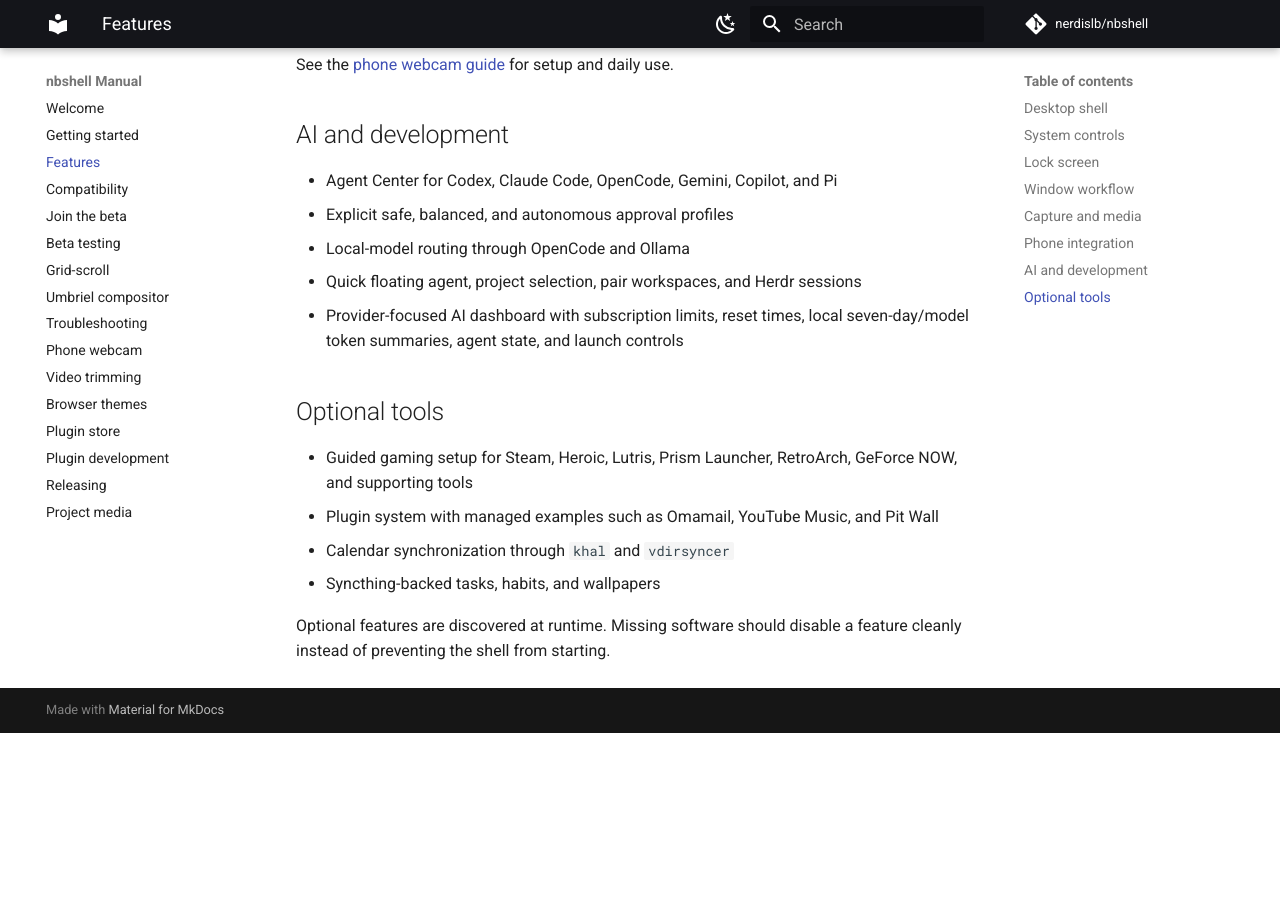
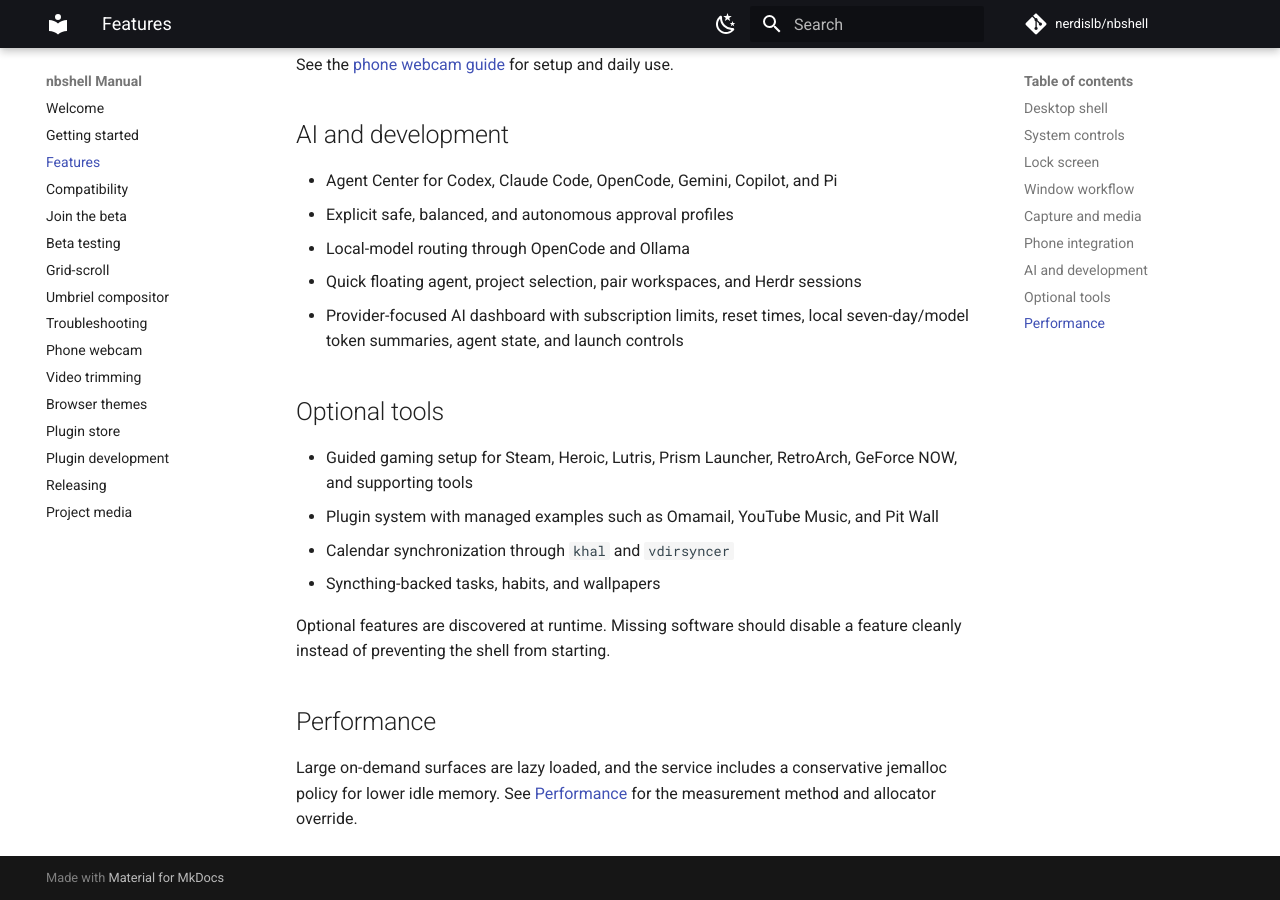
Before and after one commit to nerdislb/nbshell, an MkDocs documentation site: the page built from docs/features.md, in a window 1280 px wide and 900 px high, scrolled down 2024 px. Built offline with MkDocs 1.6.1 and Material for MkDocs 9.7.7, drawn with Linux system fonts in a browser that asks for light colours; comment, search, counter and statistics services are not loaded; before the commit the page ends 2757 px from its top, so only the background shows below that.

Commit message:
perf: reduce idle shell memory

```diff
--- a/docs/features.md
+++ b/docs/features.md
@@ -88,3 +88,10 @@
 
 Optional features are discovered at runtime. Missing software should disable a
 feature cleanly instead of preventing the shell from starting.
+
+## Performance
+
+Large on-demand surfaces are lazy loaded, and the service includes a
+conservative jemalloc policy for lower idle memory. See
+[Performance](performance.md) for the measurement method and allocator
+override.
```
Also changed, not shown: CHANGELOG.md (+3 -0 lines), docs/performance.md (added, +33 -0 lines), docs/releasing.md (+1 -0 lines), 4 other files.
